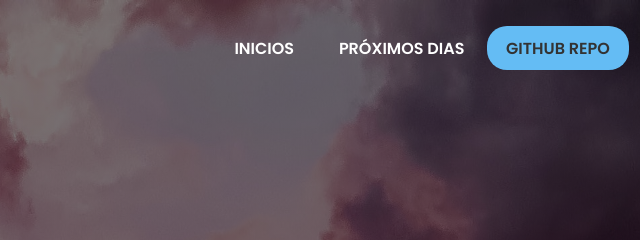
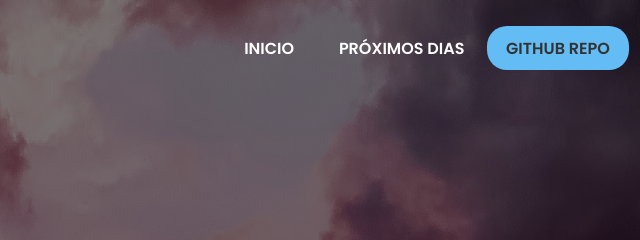
Before and after one commit to JuanMartinMestica/FaiWeatherApp, a plain HTML site: page index.html in a window 1280 px wide. Shown: the top 240 px of the page, 587-1227 px from the left. Drawn offline with Linux system fonts and the light colour scheme.

Commit message:
direccionamiento a otras páginas

```diff
--- a/index.html
+++ b/index.html
@@ -22,7 +22,7 @@
                 </div>
                 <div class="links">
                     <ul>
-                        <li><a href="">Inicios</a></li>
+                        <li><a href="index.html">Inicio</a></li>
                         <li><a href="proximos-dias.html">Próximos dias</a></li>
                         <li><a href="https://github.com/JuanMartinMestica/FaiWeatherApp" target="_blank" class="btn">GitHub Repo</a></li>
                     </ul>
```
